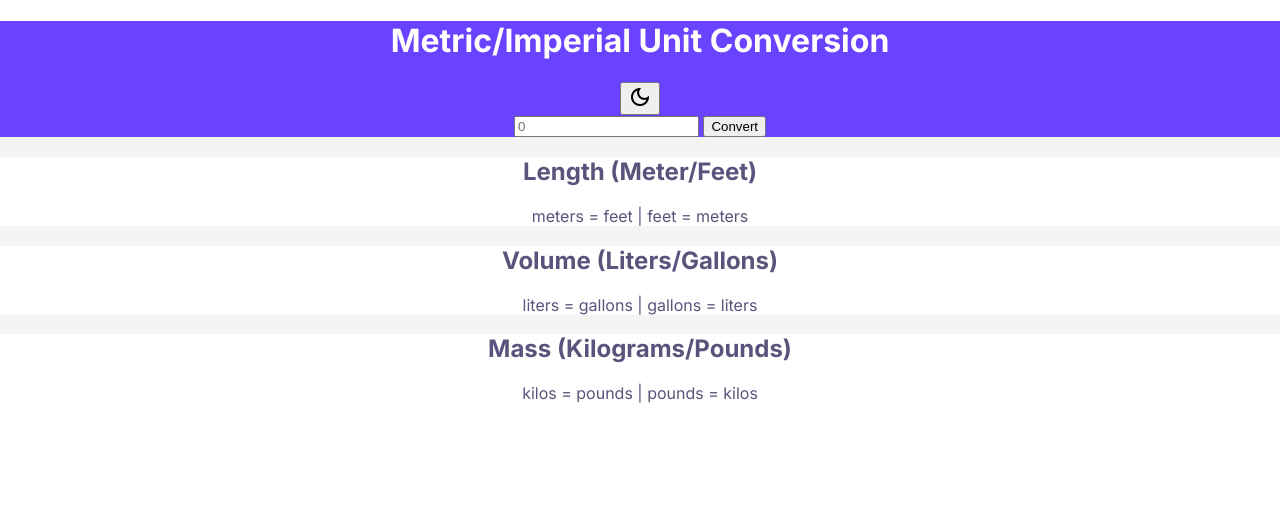
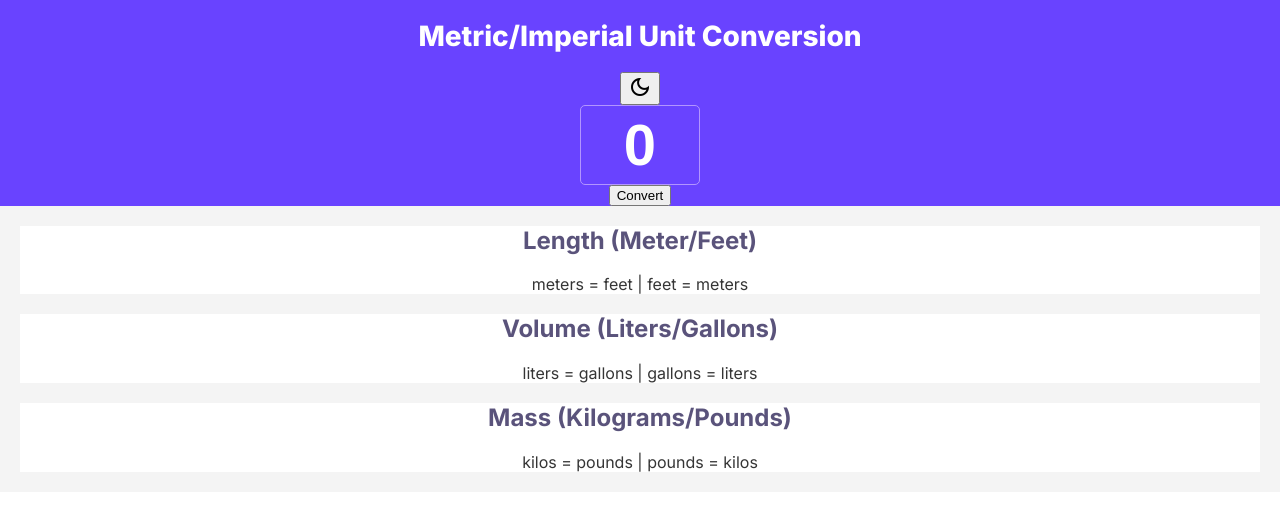
Before and after one commit to alissast/unit-converter, a plain HTML site: page index.html in a window 1280 px wide. Drawn offline with nearby package versions, Linux system fonts and the light colour scheme.

Commit message:
Modify formatting

```diff
--- a/index.css
+++ b/index.css
@@ -7,6 +7,7 @@
 .light-theme {
     --color-header-bg: #6943FF;
     --color-header-fg: #FFFFFF;
+    --color-input-border: #B295FF;
     --color-main-bg: #F4F4F4;
     --color-main-fg: #353535;
     --color-section-bg: #FFFFFF;
@@ -17,6 +18,7 @@
 .dark-theme {
     --color-header-bg: #6943FF;
     --color-header-fg: #FFFFFF;
+    --color-input-border: #B295FF;
     --color-main-bg: #1F2937;
     --color-main-fg: #FFFFFF;
     --color-section-bg: #273549;
@@ -32,14 +34,61 @@ body {
 
 main {
     background-color: var(--color-main-bg);
+    display: flex;
+    flex-direction: column;
+    align-items: center;
 }
 
 header {
     background-color: var(--color-header-bg);
     color: var(--color-header-fg);
+    display: flex;
+    flex-direction: column;
+    justify-content: space-evenly;
+    width: 100%;
+}
+
+.title-and-btn {
+    margin: auto;
+}
+
+#title {
+    font-size: 28px;
+    font-weight: 800;
+}
+
+.input-container {
+    display: flex;
+    flex-direction: column;
+    align-items: center;
+}
+
+#input-field {
+    text-align: center;
+    font-size: 58px;
+    font-weight: 800;
+    height: 80px;
+    width: 120px;
+    color: var(--color-header-fg);
+    background-color: var(--color-header-bg);
+    border: 1px solid var(--color-input-border);
+    border-radius: 5px;
+}
+
+#input-field::placeholder {
+    color: var(--color-header-fg);
 }
 
 article {
     background-color: var(--color-section-bg);
+    color: var(--color-main-fg);
+    margin: 20px;
+}
+
+.results-container {
+    width: 100%;
+}
+
+.unit-type-h2 {
     color: var(--color-section-heading-fg);
 }
--- a/index.html
+++ b/index.html
@@ -14,27 +14,31 @@
 <body class="light-theme">
     <main>
         <header>
-            <div id="title-and-dark-mode-btn">
-                <h1>Metric/Imperial Unit Conversion</h1>
+            <div class="title-and-btn">
+                <h1 id="title">Metric/Imperial Unit Conversion</h1>
                 <button type="button" class="btn icon-btn" id="dark-mode-toggle" aria-label="Change to light theme">
                     <span class="material-symbols-outlined">dark_mode</span>
                  </button>
             </div>
-            <input type="text" placeholder="0">
+            <div class="input-container">
+                <input type="text" placeholder="0" id="input-field">
                 <button>Convert</button>
+            </div>
         </header>
+        <div class="results-container">
             <article>
-            <h2>Length (Meter/Feet)</h2>
+                <h2 class="unit-type-h2">Length (Meter/Feet)</h2>
                 <p><span class="input-val-metric"></span> meters = <span class="output-val-imperial"></span> feet | <span class="input-val-imperial"></span> feet = <span class="output-val-metric"></span> meters</p>
             </article>
             <article>
-            <h2>Volume (Liters/Gallons)</h2>
+                <h2 class="unit-type-h2">Volume (Liters/Gallons)</h2>
                 <p><span class="input-val-metric"></span> liters = <span class="output-val-imperial"></span> gallons | <span class="input-val-imperial"></span> gallons = <span class="output-val-metric"></span> liters</p>
             </article>
             <article>
-            <h2>Mass (Kilograms/Pounds)</h2>
+                <h2 class="unit-type-h2">Mass (Kilograms/Pounds)</h2>
                 <p><span class="input-val-metric"></span> kilos = <span class="output-val-imperial"></span> pounds | <span class="input-val-imperial"></span> pounds = <span class="output-val-metric"></span> kilos </p>
             </article>
+        </div>
     </main>
     <script src="index.js"></script>
 </body>
```
Lines whose indentation alone changed are shown as unchanged.
